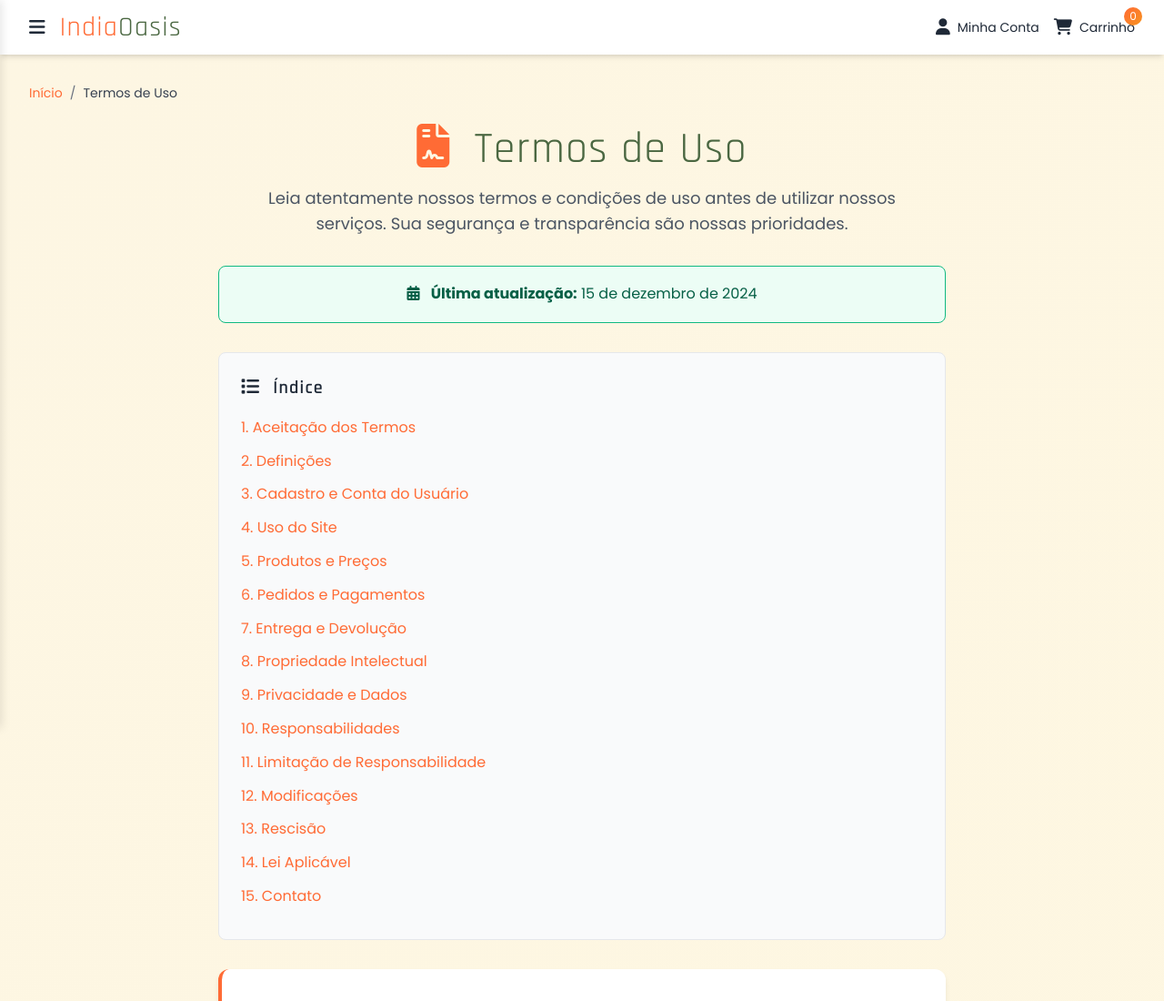
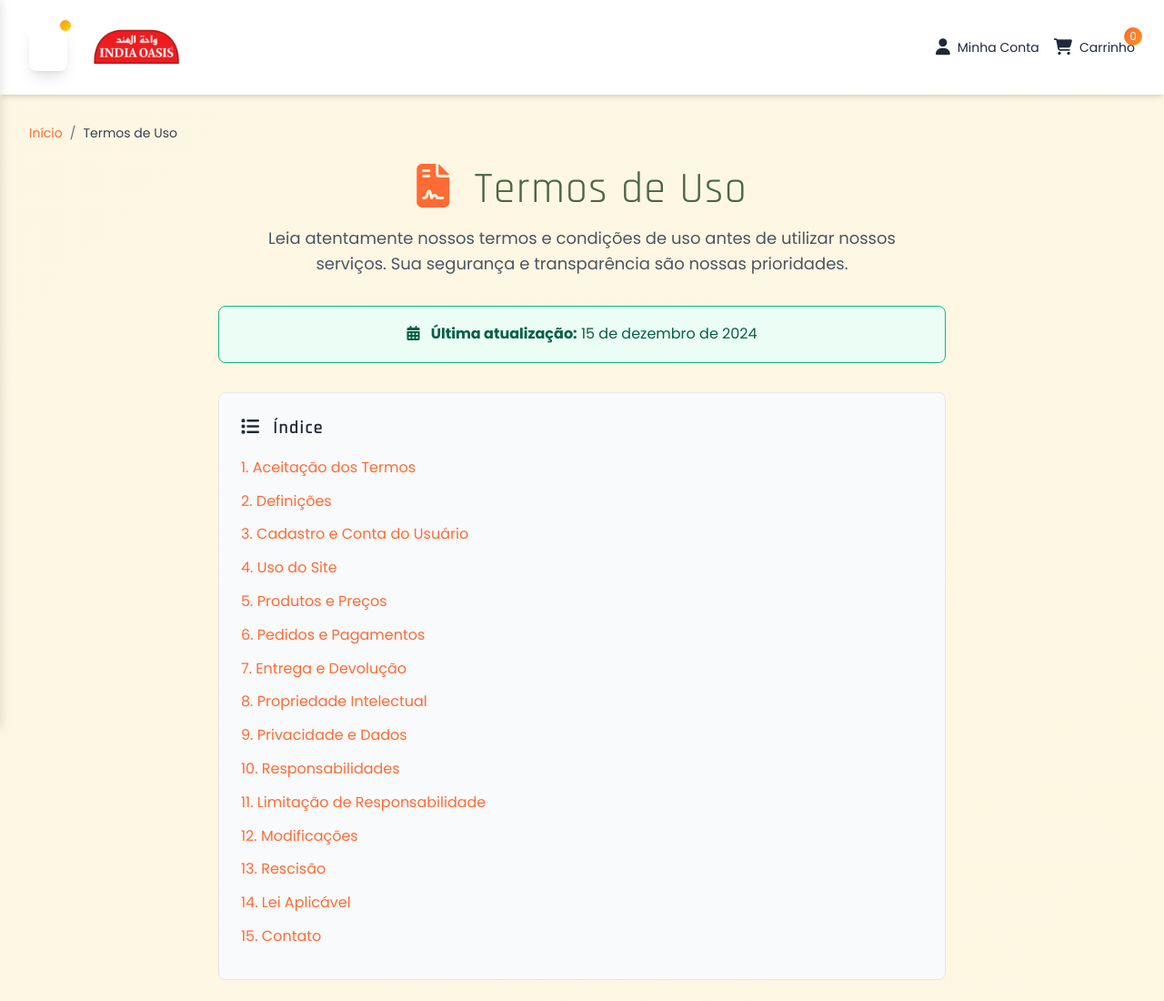
Before and after one commit to danmarquees/india_oasis_temp, a website: page terms.html in a window 1280 px wide. Shown: the top 1100 px of the page at 91% size. Drawn offline with nearby package versions, Linux system fonts and the light colour scheme.

Commit message:
Adição da logo no diretório img em todos os templates

```diff
--- a/terms.html
+++ b/terms.html
@@ -218,14 +218,23 @@
                 <div class="flex items-center space-x-4">
                     <button
                         id="open-menu-btn"
-                        class="text-xl hover:text-primary"
+                        class="relative text-xl hover:text-primary bg-gradient-to-r from-primary to-secondary text-white p-3 rounded-lg shadow-lg hover:shadow-xl transition-all duration-300 transform hover:scale-105"
+                        title="Clique aqui para abrir o menu lateral!"
                     >
                         <i class="fas fa-bars"></i>
+                        <span
+                            class="absolute -top-1 -right-1 w-3 h-3 bg-accent rounded-full animate-ping"
+                        ></span>
+                        <span
+                            class="absolute -top-1 -right-1 w-3 h-3 bg-accent rounded-full"
+                        ></span>
                     </button>
-                    <a href="index.html" class="flex items-center">
-                        <h1 class="text-2xl md:text-3xl font-teko text-primary">
-                            India<span class="text-secondary">Oasis</span>
-                        </h1>
+                    <a href="index.html">
+                        <img
+                            src="assets/img/logo.png"
+                            alt="India Oasis Logo"
+                            class="h-20"
+                        />
                     </a>
                 </div>
 
```
Also changed, not shown: about.html (+15 -4 lines), cart.html (+15 -4 lines), contact.html (+15 -4 lines), privacy.html (+14 -5 lines), product-detail.html (+15 -4 lines), products.html (+15 -4 lines), wishlist.html (+15 -4 lines).
